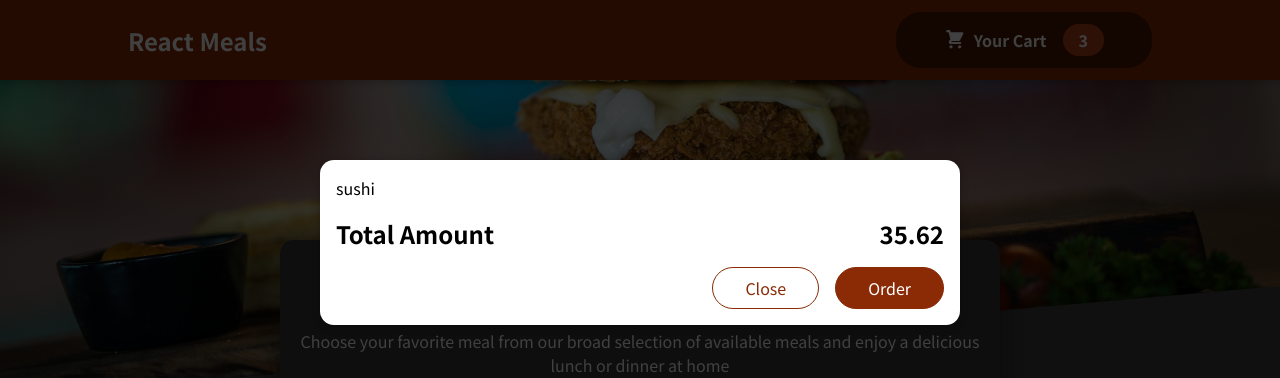
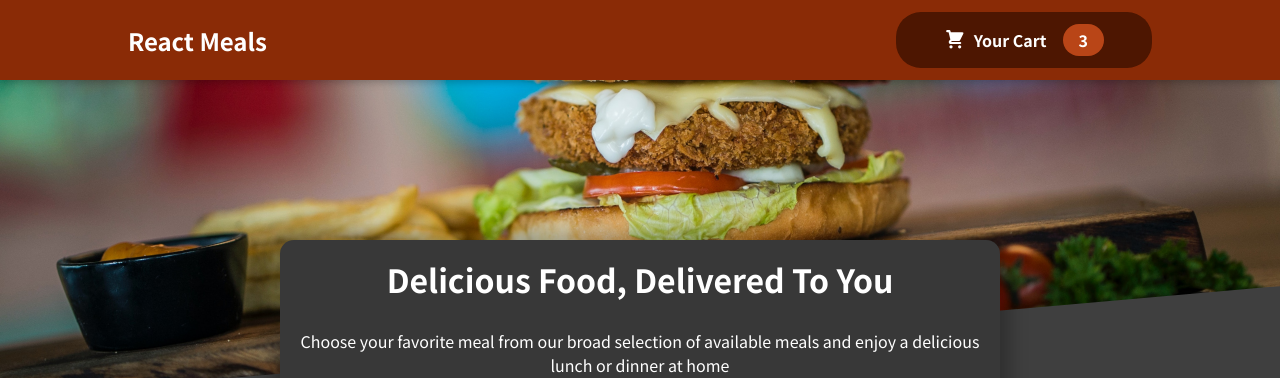
Before and after one commit to AthulPM97/Food-order-app, a React (Create React App) app: page / in a window 1280 px wide. Shown: the top 378 px of the page. Built offline with nearby package versions, Linux system fonts and the light colour scheme.

Commit message:
implemented cart show and hide feature

```diff
--- a/src/App.js
+++ b/src/App.js
@@ -1,12 +1,25 @@
 import Header from "./Components/Layout/Header";
 import Meals from "./Components/Meals/Meals";
 import Cart from "./Components/Cart/Cart";
+import { useState } from "react";
 
 function App() {
+
+  const [showCart, setShowCart] = useState(false);
+
+  const showCartHandler = () => {
+    console.log("showcart")
+    setShowCart(true);
+  };
+
+  const closeCartHandler = () => {
+    setShowCart(false);
+  };
+
   return (
     <div>
-      <Cart />
-      <Header/>
+      {showCart && <Cart onClose={closeCartHandler}/>}
+      <Header onClickCart={showCartHandler}/>
       <Meals/>
     </div>
   );
--- a/src/Components/Cart/Cart.js
+++ b/src/Components/Cart/Cart.js
@@ -1,22 +1,22 @@
 import classes from "./Cart.module.css";
 import Modal from "./Modal";
 
-const Cart = () => {
+const Cart = (props) => {
   const cartItems = [
     { id: "c1", name: "sushi", amount: "2", price: "12.99" },
   ].map((item) => {
-    return <li>{item.name}</li>;
+    return <li key={item.id}>{item.name}</li>;
   });
 
   return (
-    <Modal>
+    <Modal onClose={props.onClose}>
       <ul className={classes["cart-items"]}>{cartItems}</ul>
       <div className={classes.total}>
         <span>Total Amount</span>
         <span>35.62</span>
       </div>
       <div className={classes.actions}>
-        <button className={classes["button--alt"]}>Close</button>
+        <button className={classes["button--alt"]} onClick={props.onClose}>Close</button>
         <button className={classes.button}>Order</button>
       </div>
     </Modal>
--- a/src/Components/Cart/Modal.js
+++ b/src/Components/Cart/Modal.js
@@ -2,8 +2,8 @@ import classes from "./Modal.module.css";
 import React from "react";
 import ReactDOM from "react-dom";
 
-const Backdrop = () => {
-  return <div className={classes.backdrop} />;
+const Backdrop = (props) => {
+  return <div className={classes.backdrop} onClick={props.onClose}/>;
 };
 
 const ModalOverlay = (props) => {
@@ -11,17 +11,20 @@ const ModalOverlay = (props) => {
     <div className={classes.modal}>
       <div className={classes.content}>{props.children}</div>
     </div>
-  )
-}
+  );
+};
 
 const Modal = (props) => {
   return (
     <React.Fragment>
       {ReactDOM.createPortal(
-        <Backdrop />,
+        <Backdrop onClose={props.onClose}/>,
         document.getElementById("backdrop-root")
       )}
-      {ReactDOM.createPortal(<ModalOverlay>{props.children}</ModalOverlay>, document.getElementById("overlay-root"))}
+      {ReactDOM.createPortal(
+        <ModalOverlay>{props.children}</ModalOverlay>,
+        document.getElementById("overlay-root")
+      )}
     </React.Fragment>
   );
 };
--- a/src/Components/Layout/Header.js
+++ b/src/Components/Layout/Header.js
@@ -3,12 +3,12 @@ import HeaderCartButton from "./HeaderCartButton";
 import classes from "./Header.module.css";
 import headerImage from "../../Assets/food background.jpg";
 
-const Header = () => {
+const Header = (props) => {
   return (
     <React.Fragment>
       <header className={classes.header}>
         <h2>React Meals</h2>
-        <HeaderCartButton>Your Cart</HeaderCartButton>
+        <HeaderCartButton onClickCart={props.onClickCart}>Your Cart</HeaderCartButton>
       </header>
       <div className={classes["main-image"]}>
         <img src={headerImage} alt="A delicious burger" />
--- a/src/Components/Layout/HeaderCartButton.js
+++ b/src/Components/Layout/HeaderCartButton.js
@@ -1,21 +1,10 @@
 import classes from "./HeaderCartButton.module.css";
 import CartIcon from "../Cart/CartIcon";
-import { useState } from "react";
-import Modal from "../Cart/Modal";
 
 const HeaderCartButton = (props) => {
-  const [clicked, setClicked] = useState(false);
-
-  const clickHandler = (event) => {
-    event.preventDefault();
-    return () => {
-      setClicked(true);
-    };
-  };
 
   return (
-    <button className={classes.button} onClick={clickHandler}>
-      {clicked && <Modal />}
+    <button className={classes.button} onClick={props.onClickCart}>
       <span className={classes.icon}>
         <CartIcon />
       </span>
--- a/src/Components/Meals/MealItem/MealItemForm.js
+++ b/src/Components/Meals/MealItem/MealItemForm.js
@@ -1,13 +1,13 @@
 import classes from "./MealItemForm.module.css";
 import Input from "../../UI/Input";
 
-const MealItemForm = () => {
+const MealItemForm = (props) => {
   return (
     <form className={classes.form}>
       <Input
         label="Amount"
         input={{
-          id: "amount",
+          id: "amount_" + props.id,
           type: "number",
           min: "1",
           max: "5",
```
